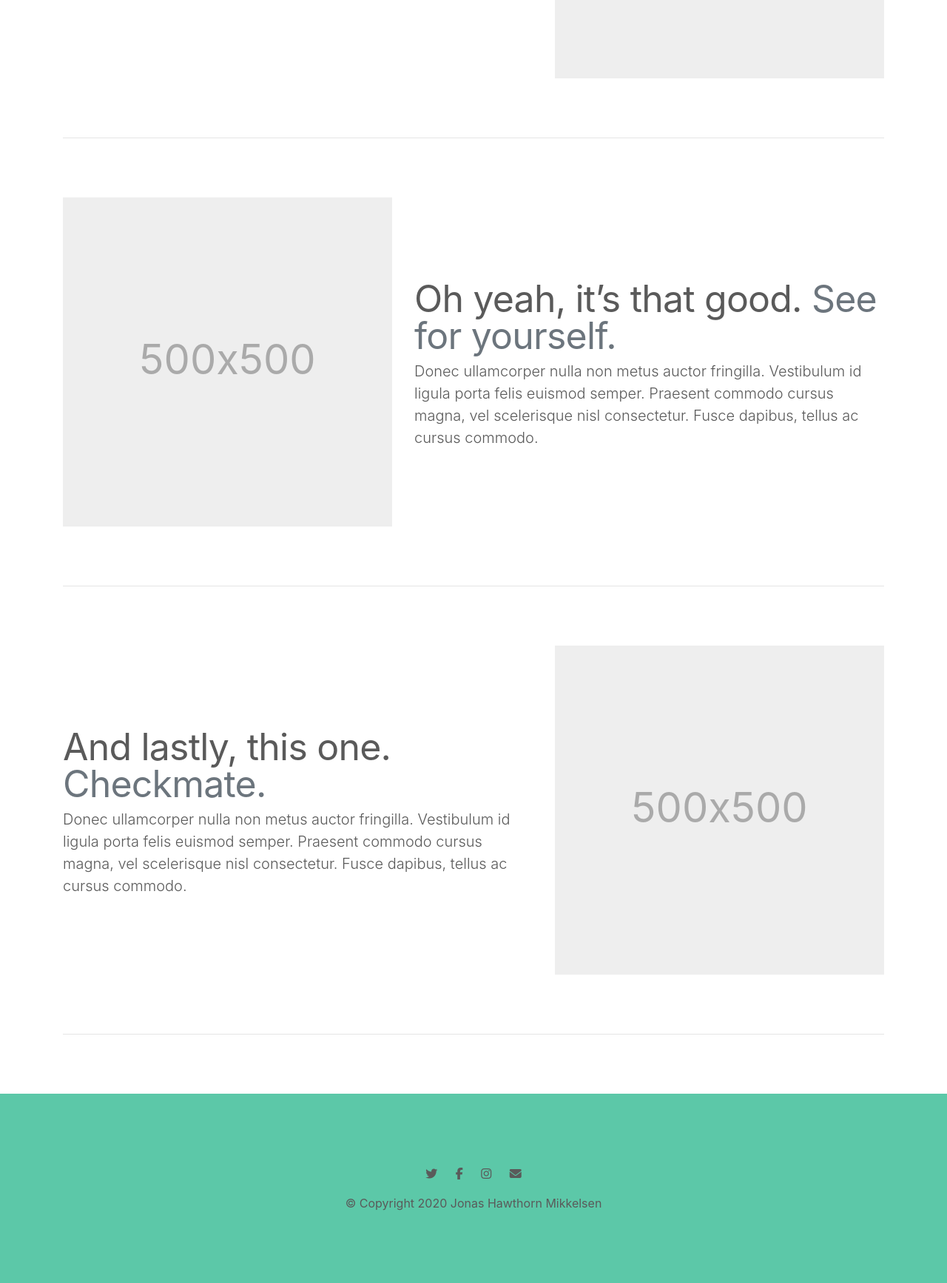
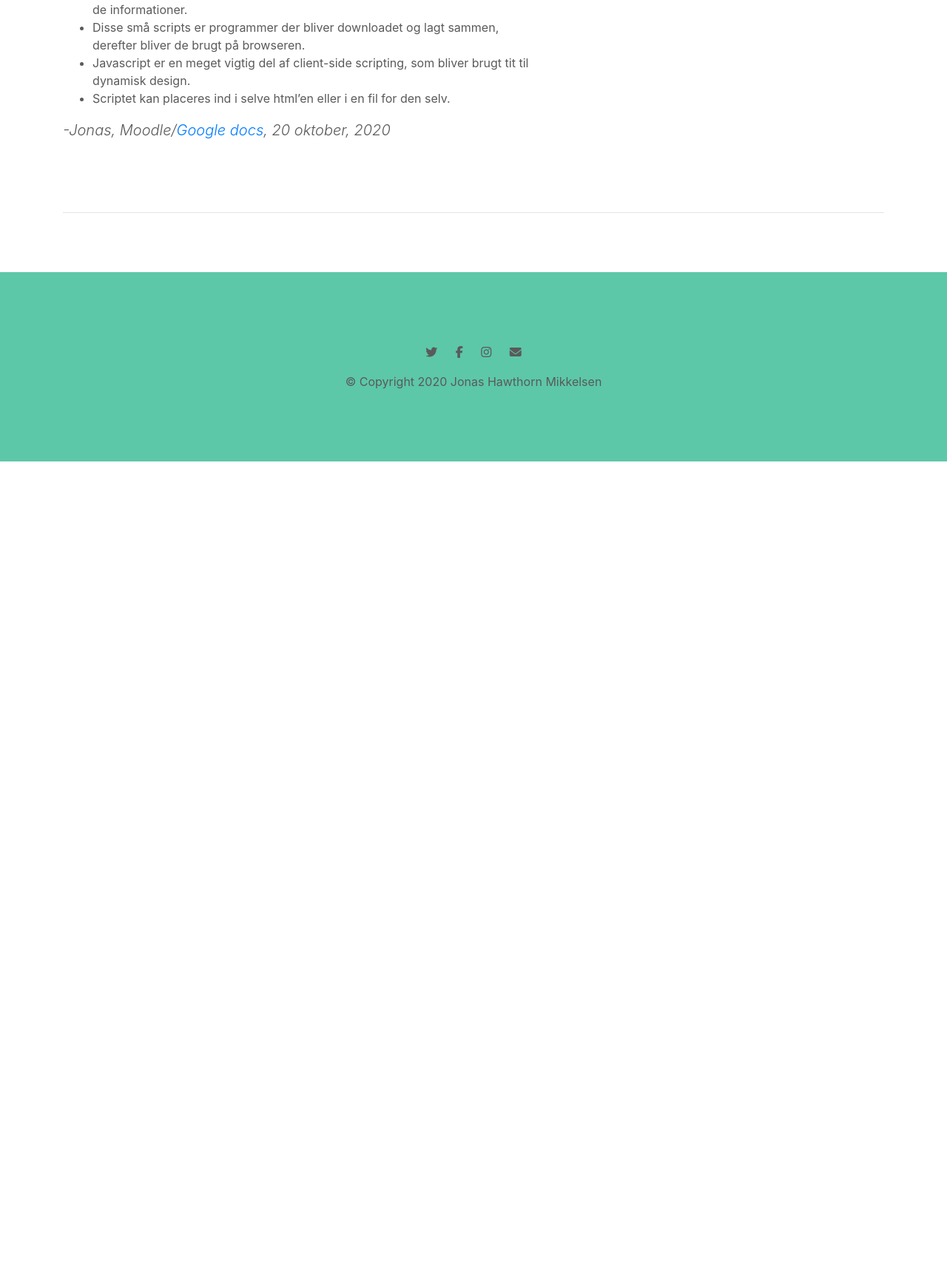
Before and after one commit to Jhm20P/L-ringsportfolio, a PHP site: page /php.php in a window 1280 px wide. Shown: the part 786-2521 px from the top of the page at 74% size. After the commit the page ends 1410 px from the top, so only its background shows below. Run offline with PHP 8.4, Linux system fonts and the light colour scheme; some libraries are stand-ins or nearby versions.

Commit message:
Update php.php

```diff
--- a/lærings-portfolio/php.php
+++ b/lærings-portfolio/php.php
@@ -1,12 +1,13 @@
 <!doctype html>
-<html lang="en">
+<html lang="da">
   <head>
     <meta charset="utf-8">
     <meta name="viewport" content="width=device-width, initial-scale=1, shrink-to-fit=no">
     <meta name="description" content="">
-    <meta name="author" content="Mark Otto, Jacob Thornton, and Bootstrap contributors">
+    <meta name="author" content="Jonas Hawthorn Mikkelsen">
     <meta name="generator" content="Jekyll v4.1.1">
-    <title>Carousel Template · Bootstrap</title>
+    <link rel="icon" href="favicon.ico">
+    <title>PHP</title>
 
     <link rel="canonical" href="https://getbootstrap.com/docs/4.5/examples/carousel/">
 
@@ -15,9 +16,11 @@
 
     <!-- Bootstrap core CSS -->
 <link href="assets/dist/css/bootstrap.min.css" rel="stylesheet">
+    <!-- EGEN CSS -->
 <link rel="stylesheet" href="underside.css">
 <link rel="stylesheet" href="bodyfix.css">
-
+<link rel="stylesheet" href="billede.css">
+    <!-- INTERN CSS -->
     <style>
       .bd-placeholder-img {
         font-size: 1.125rem;
@@ -37,14 +40,15 @@
     <!-- Custom styles for this template -->
     <link href="carousel.css" rel="stylesheet">
   </head>
+      <!-- MENU BAR -->
   <?php include("Menu.inc"); ?>
 
 <main role="main">
-
+<!-- SEKTION MED OVERSKRIFT OG UNDEROVERSKRIFT -->
   <section class="jumbotron text-center">
     <div class="container">
       <h1>PHP</h1>
-      <p class="lead text-muted">Her kan man finde informationer omkring hvad jeg har lært angående design</p>
+      <p class="lead text-muted">Her kan man finde informationer omkring hvad PHP og Serverside er.</p>
     </div>
   </section>
 
@@ -58,41 +62,40 @@
     <!-- START THE FEATURETTES -->
 
     <hr class="featurette-divider">
-
+    <!-- PHP OG SERVERSIDE -->
     <div class="row featurette">
       <div class="col-md-7">
-        <h2 class="featurette-heading">First featurette heading. <span class="text-muted">It’ll blow your mind.</span></h2>
-        <p class="lead">Donec ullamcorper nulla non metus auctor fringilla. Vestibulum id ligula porta felis euismod semper. Praesent commodo cursus magna, vel scelerisque nisl consectetur. Fusce dapibus, tellus ac cursus commodo.</p>
+        <h2 class="featurette-heading">PHP og Serverside. <span class="text-muted">Forskellen.</span></h2>
+        <ul>
+          <li>
+            client-side er det der referere til web-browseren.
+          </li>
+          <li>
+            Server-side er det der referere til hvor dataen og source koden er gemt/lokaliseret
+          </li>
+          <li>
+            PHP er serverside scripting
+          </li>
+          <li>
+            Et client-side script er et program der bliver hentet når en bruger spørger efter de informationer.
+          </li>
+          <li>
+            Disse små scripts er programmer der bliver downloadet og lagt sammen, derefter bliver de brugt på browseren.
+          </li>
+          <li>
+            Javascript er en meget vigtig  del af client-side scripting, som bliver brugt tit til dynamisk design.
+          </li>
+          <li>
+            Scriptet kan placeres ind i selve html’en eller i en fil for den selv.
+          </li>
+        </ul>
+        <p class="lead"><cite>-Jonas, Moodle/<a class="google" href="https://docs.google.com/document/d/1w9nXY61YiEnbpRTnU7FvQ9WnGJZfXfueLgoGokz4FVU/edit?usp=sharing" target="_blank">Google docs</a>, <time datetime="2020-10-20">20 oktober, 2020</time></cite></p>
       </div>
       <div class="col-md-5">
-        <svg class="bd-placeholder-img bd-placeholder-img-lg featurette-image img-fluid mx-auto" width="500" height="500" xmlns="http://www.w3.org/2000/svg" preserveAspectRatio="xMidYMid slice" focusable="false" role="img" aria-label="Placeholder: 500x500"><title>Placeholder</title><rect width="100%" height="100%" fill="#eee"/><text x="50%" y="50%" fill="#aaa" dy=".3em">500x500</text></svg>
+        <img src="phpbillede.png" height="auto" width="450" alt="">
       </div>
     </div>
-
-    <hr class="featurette-divider">
-
-    <div class="row featurette">
-      <div class="col-md-7 order-md-2">
-        <h2 class="featurette-heading">Oh yeah, it’s that good. <span class="text-muted">See for yourself.</span></h2>
-        <p class="lead">Donec ullamcorper nulla non metus auctor fringilla. Vestibulum id ligula porta felis euismod semper. Praesent commodo cursus magna, vel scelerisque nisl consectetur. Fusce dapibus, tellus ac cursus commodo.</p>
-      </div>
-      <div class="col-md-5 order-md-1">
-        <svg class="bd-placeholder-img bd-placeholder-img-lg featurette-image img-fluid mx-auto" width="500" height="500" xmlns="http://www.w3.org/2000/svg" preserveAspectRatio="xMidYMid slice" focusable="false" role="img" aria-label="Placeholder: 500x500"><title>Placeholder</title><rect width="100%" height="100%" fill="#eee"/><text x="50%" y="50%" fill="#aaa" dy=".3em">500x500</text></svg>
-      </div>
-    </div>
-
-    <hr class="featurette-divider">
-
-    <div class="row featurette">
-      <div class="col-md-7">
-        <h2 class="featurette-heading">And lastly, this one. <span class="text-muted">Checkmate.</span></h2>
-        <p class="lead">Donec ullamcorper nulla non metus auctor fringilla. Vestibulum id ligula porta felis euismod semper. Praesent commodo cursus magna, vel scelerisque nisl consectetur. Fusce dapibus, tellus ac cursus commodo.</p>
-      </div>
-      <div class="col-md-5">
-        <svg class="bd-placeholder-img bd-placeholder-img-lg featurette-image img-fluid mx-auto" width="500" height="500" xmlns="http://www.w3.org/2000/svg" preserveAspectRatio="xMidYMid slice" focusable="false" role="img" aria-label="Placeholder: 500x500"><title>Placeholder</title><rect width="100%" height="100%" fill="#eee"/><text x="50%" y="50%" fill="#aaa" dy=".3em">500x500</text></svg>
-      </div>
-    </div>
-
+    <!-- PHP OG SERVERSIDE SLUT -->
     <hr class="featurette-divider">
 
     <!-- /END THE FEATURETTES -->
@@ -108,10 +111,11 @@
       <i class="fab fa-instagram footer-icon"></i>
       <i class="fas fa-envelope footer-icon"></i>
 
-    <p>© Copyright 2020 Jonas Hawthorn Mikkelsen</p>
+    <p class="copyright">© Copyright 2020 Jonas Hawthorn Mikkelsen</p>
   </div>
   </footer>
 </main>
+<!-- JAVASCRIPT BRUGT TIL ALLE UNDERSIDER -->
 <script src="https://code.jquery.com/jquery-3.5.1.slim.min.js" integrity="sha384-DfXdz2htPH0lsSSs5nCTpuj/zy4C+OGpamoFVy38MVBnE+IbbVYUew+OrCXaRkfj" crossorigin="anonymous"></script>
       <script>window.jQuery || document.write('<script src="assets/js/vendor/jquery.slim.min.js"><\/script>')</script><script src="assets/dist/js/bootstrap.bundle.min.js"></script>
 </html>
```
